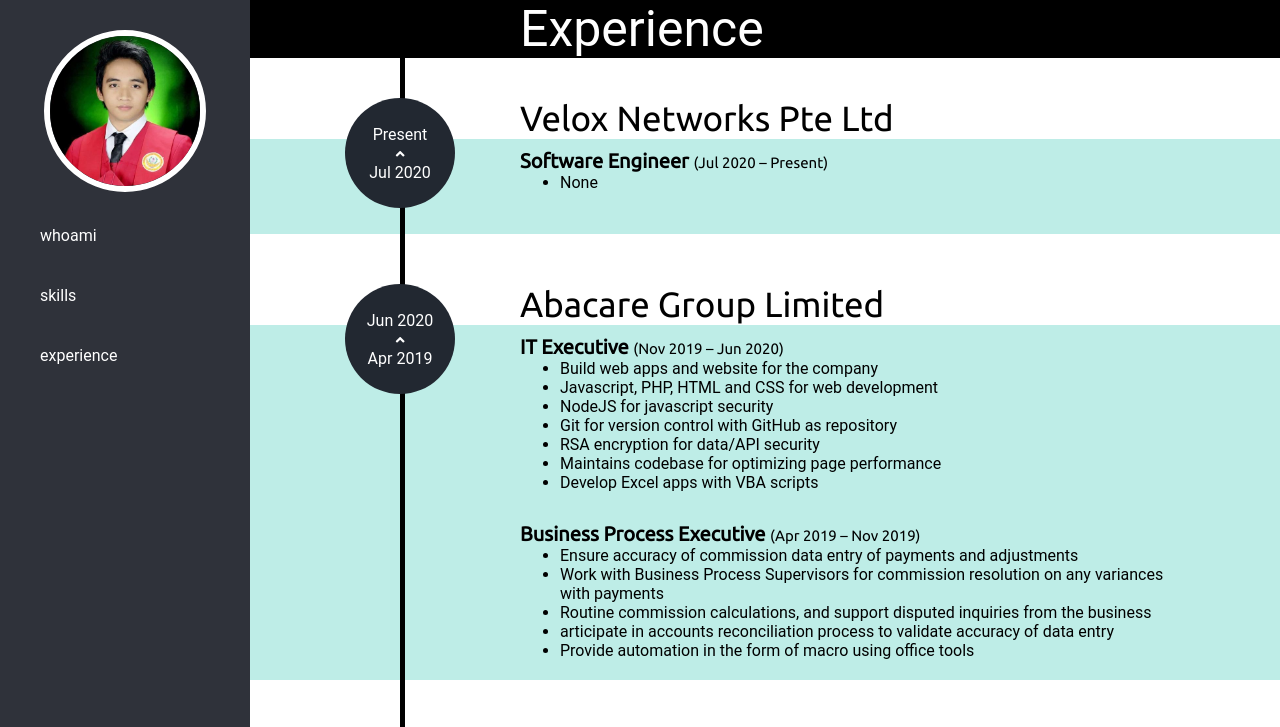
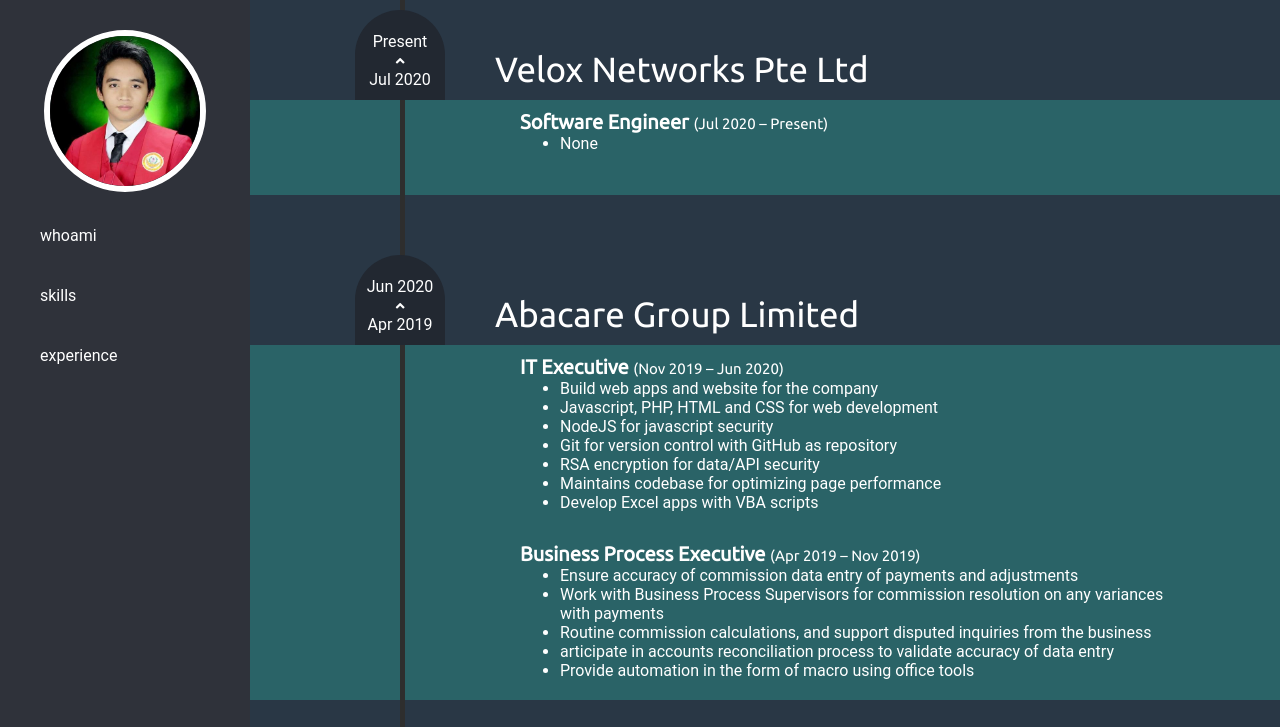
Before and after one commit to ralphocdol/me, a plain HTML site: page index.html in a window 1280 px wide. Both pictures are taken after a click on the link "experience". Shown: the top 727 px of the page. Drawn offline with Linux system fonts and the light colour scheme.

Commit message:
fix experience overflow

```diff
--- a/assets/css/style.scss
+++ b/assets/css/style.scss
@@ -122,18 +122,23 @@ body {
   /* background-position: center; */
   /* background-size: cover; */
   height: 100vh;
-  transition: 0.5s;
+  // transition: 0.5s;
+  background-color: #293745;
+  color: white;
+  overflow-y: auto;
 }
+
+$timeline_line: 150;
 
 #experience {
   .experience_line {
-    position: fixed;
-    border-right: 5px solid black;
+    position: absolute;
+    border-right: 5px solid rgb(46, 46, 46);
     height: 100%;
-    width: 150px;
+    width: #{$timeline_line}px;
   }
   .header {
-    background-color: black;
+    background-color: #1b4144;
     color: white;
     padding-left: 270px;
     margin-bottom: 40px;
@@ -142,27 +147,33 @@ body {
   #position_list {
     .eachexperience {
       margin-bottom: 50px;
+
+      .eachcompany {
+        .company_date {
+          display: flex;
+          flex-flow: row wrap;
+          position: relative;
+          .company_name {
+            font-family: 'Ubuntu', sans-serif;
+            font-size: 35px;
+            margin: auto 0 10px 50px;
+            font-weight: 100;
+          }
           .position_date {
-        position: absolute;
-        border-radius: 100%;
+            position: relative;
+            border-radius: 100% 100% 0 0;
             background-color: #222831;
-        width: 90px;
-        height: 90px;
-        margin-left: 95px;
+            margin: 10px 0 0 105px;
+            width: 80px;
+            height: 80px;
             display: flex;
             flex-flow: column wrap;
             align-items: center;
             text-align: center;
             justify-content: center;
             color: white;
-        padding: 10px;
+            padding: 10px 5px 0 5px;
           }
-      .eachcompany {
-        .company_name {
-          font-family: 'Ubuntu', sans-serif;
-          font-size: 35px;
-          padding-left: 270px;
-          font-weight: 100;
         }
         .position_container {
           min-height: 75px;
--- a/assets/js/main.js
+++ b/assets/js/main.js
@@ -36,13 +36,6 @@ import { name, sidebar, experiences } from './data.js';
   }
 
   async function experienceFN() {
-    const position_date = (workdate) => `
-      <div class="position_date">
-            <div>${workdate.to}</div>
-            <div><i class="fas fa-angle-up fa-sm"></i></div>
-            <div>${workdate.from}</div>
-      </div>
-    `;
     const eachposition = (positions) => {
       return positions
         .map((position) => {
@@ -63,7 +56,14 @@ import { name, sidebar, experiences } from './data.js';
     const eachcompany = (data) => {
       return `
         <div class="eachcompany">
-          <div class="company_name">${data.company}</div>
+          <div class="company_date">
+            <div class="position_date">
+              <div>${data.workdate().to}</div>
+              <div><i class="fas fa-angle-up fa-sm"></i></div>
+              <div>${data.workdate().from}</div>
+            </div>
+            <div class="company_name">${data.company}</div>
+          </div>
           ${eachposition(data.positions)}
         </div>
       `;
@@ -73,7 +73,6 @@ import { name, sidebar, experiences } from './data.js';
       .map((experience) => {
         return `
         <div class="eachexperience">
-          ${position_date(experience.workdate())}
           ${eachcompany(experience)}
         </div>
       `;
--- a/assets/pages/experience.html
+++ b/assets/pages/experience.html
@@ -1,7 +1,5 @@
 <div id="experience">
       <div class="experience_line"></div>
-
-      <div class="header">Experience</div>
-
+      <!-- <div class="header">Experience</div> -->
       <div id="position_list"></div>
 </div>
```
Also changed, not shown: assets/css/style.css, 1 other file. Lines whose indentation alone changed are shown as unchanged.
